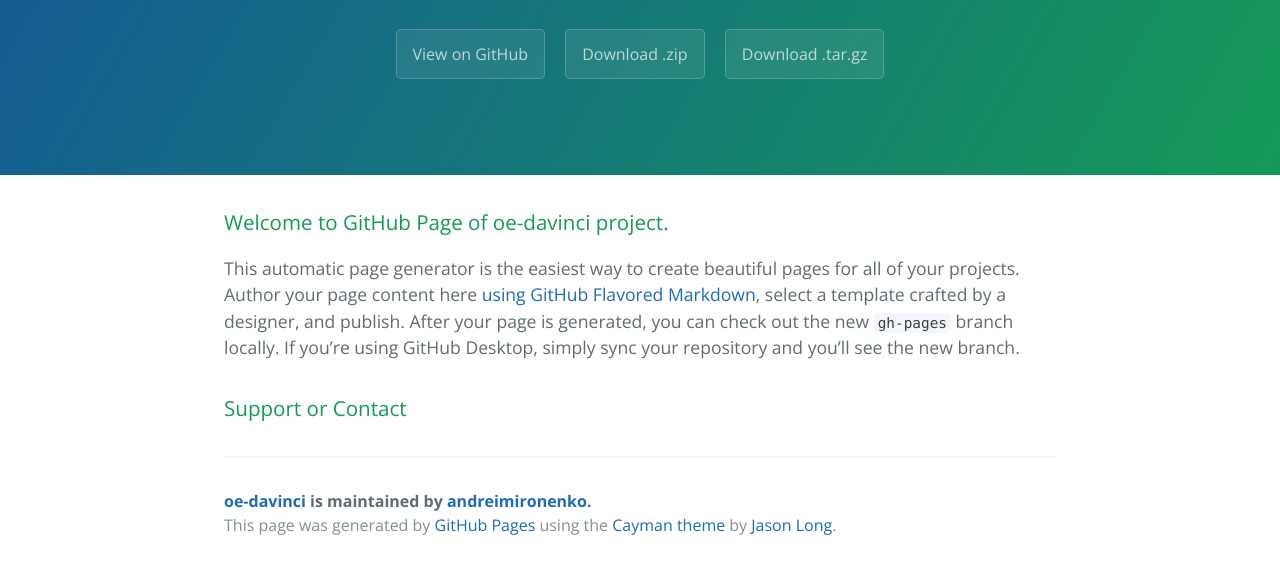
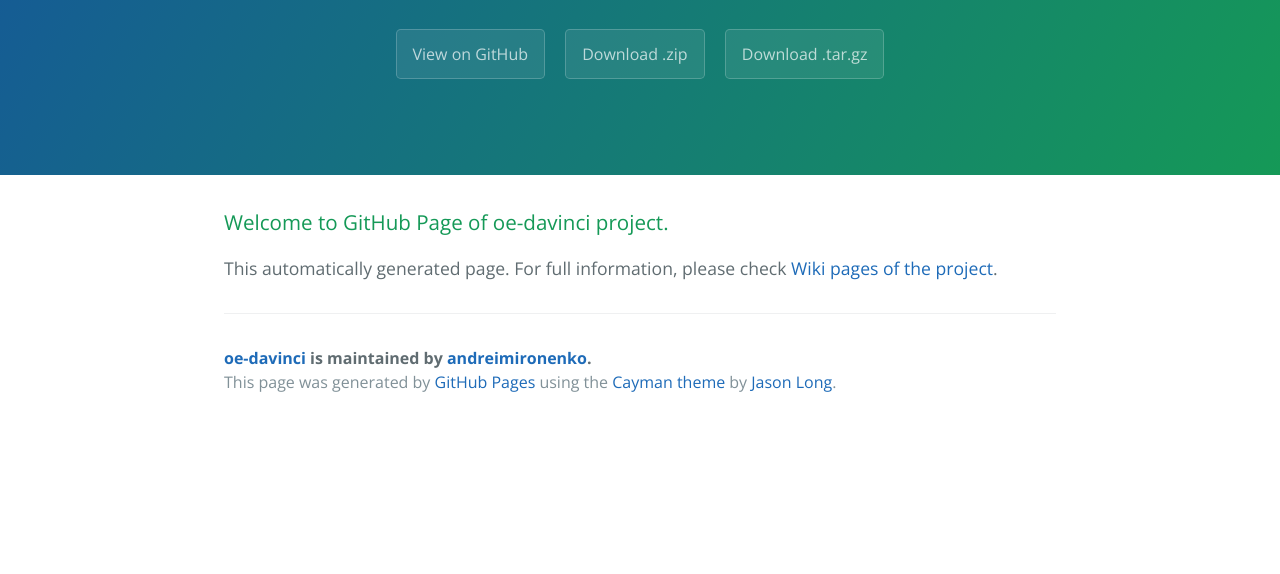
Before and after one commit to andreimironenko/oe-davinci, a plain HTML site: page index.html in a window 1280 px wide. Shown: the part 208-782 px from the top of the page. Drawn offline with nearby package versions, Linux system fonts and the light colour scheme.

Commit message:
Adding link to Wiki pages

```diff
--- a/index.html
+++ b/index.html
@@ -19,15 +19,12 @@
     </section>
 
     <section class="main-content">
-      <h3>
+<h3>
 <a id="welcome-to-github-pages" class="anchor" href="#welcome-to-github-pages" aria-hidden="true"><span aria-hidden="true" class="octicon octicon-link"></span></a>Welcome to GitHub Page of oe-davinci project.</h3>
 
-<p>This automatic page generator is the easiest way to create beautiful pages for all of your projects. Author your page content here <a href="https://guides.github.com/features/mastering-markdown/">using GitHub Flavored Markdown</a>, select a template crafted by a designer, and publish. After your page is generated, you can check out the new <code>gh-pages</code> branch locally. If you’re using GitHub Desktop, simply sync your repository and you’ll see the new branch.</p>
+<p>This automatically generated page. For full information, please check <a href="https://github.com/andreimironenko/oe-davinci/wiki"> Wiki pages of the project</a>.</p>
 
-<h3>
-
-<a id="support-or-contact" class="anchor" href="#support-or-contact" aria-hidden="true"><span aria-hidden="true" class="octicon octicon-link"></span></a>Support or Contact</h3>
-
+</h3>
       <footer class="site-footer">
         <span class="site-footer-owner"><a href="https://github.com/andreimironenko/oe-davinci">oe-davinci</a> is maintained by <a href="https://github.com/andreimironenko">andreimironenko</a>.</span>
 
```
